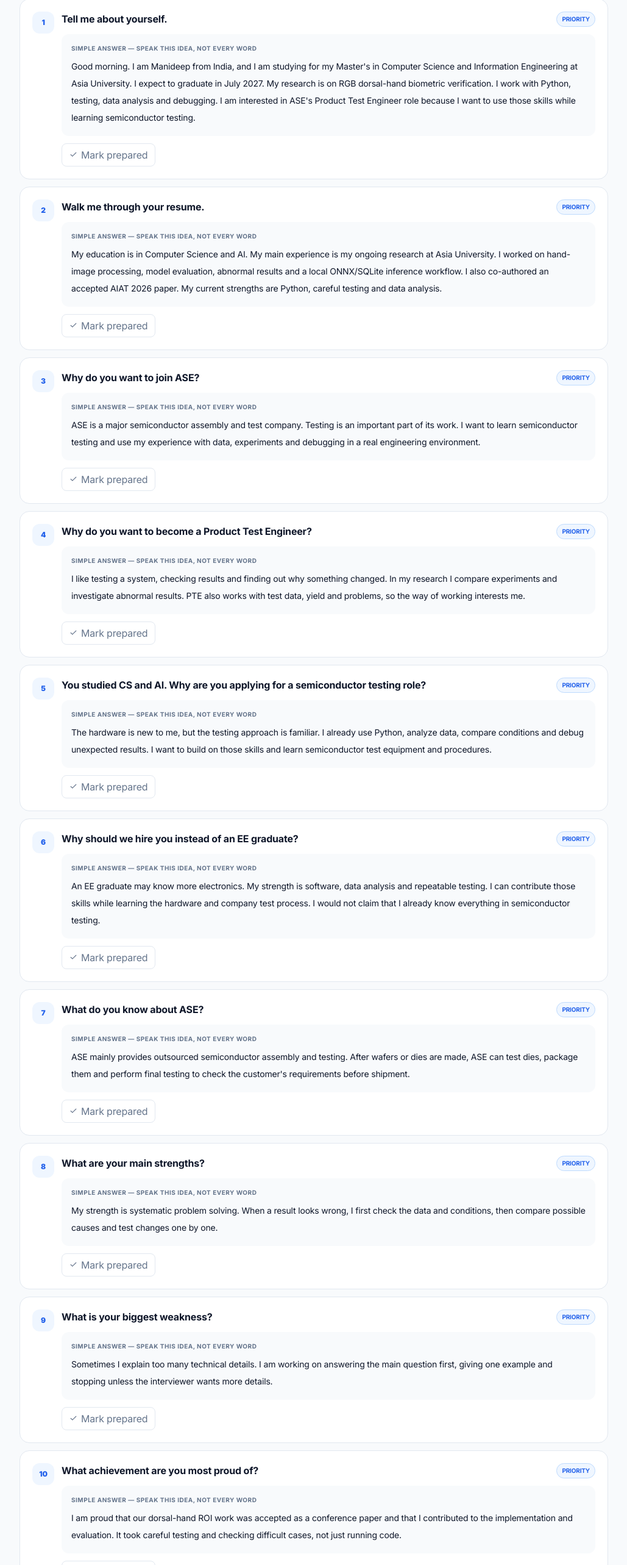
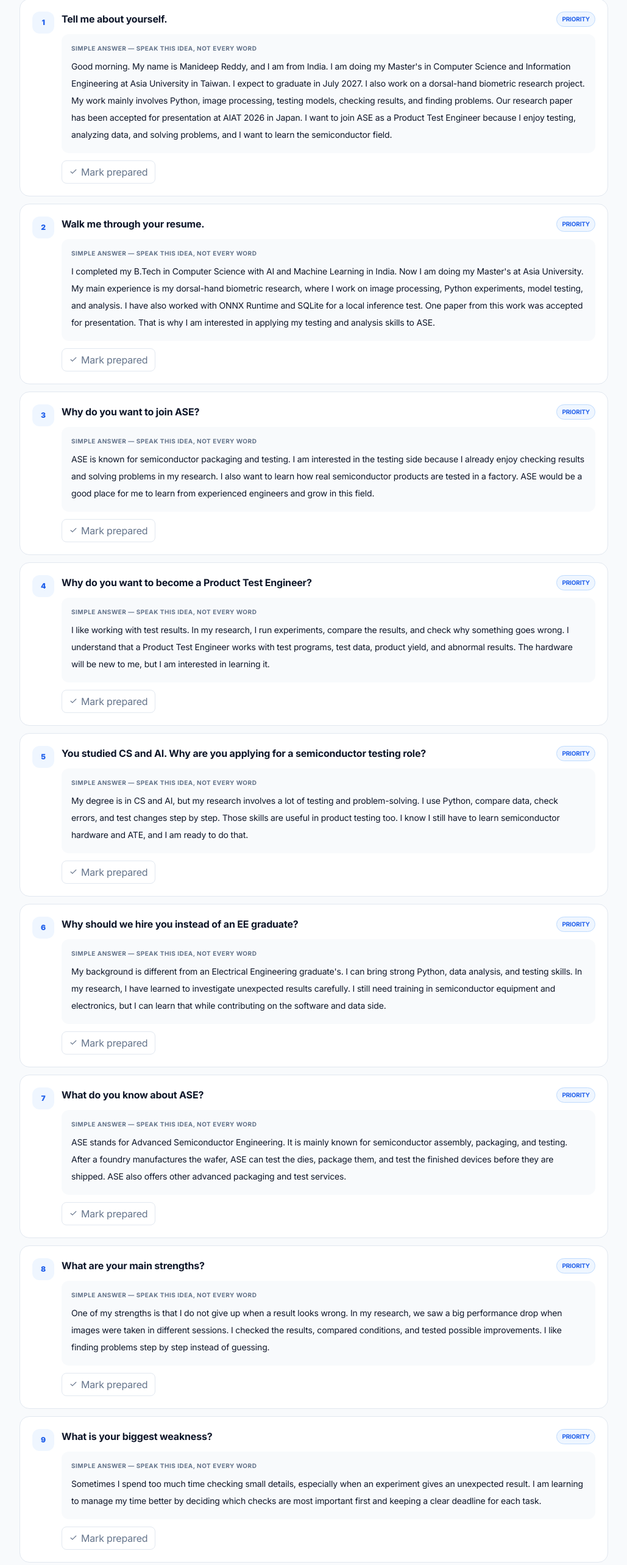
Before and after one commit to manideepreddyyanala4-svg/MANU-LEARNING_OS, a Next.js app: page /ase-final-day in a window 1280 px wide. Shown: the part 1004-3570 px from the top of the page at 61% size, without its empty margins (250-1279 px from the left). Built offline with nearby package versions, Linux system fonts and the light colour scheme.

Commit message:
Audit and rewrite ASE final-day Q1-25 in simple natural interview English

```diff
--- a/components/ase-final-day/questions.ts
+++ b/components/ase-final-day/questions.ts
@@ -11,63 +11,63 @@ const raw = [
     "rows": [
       [
         "Tell me about yourself.",
-        "Good morning. I am Manideep from India, and I am studying for my Master's in Computer Science and Information Engineering at Asia University. I expect to graduate in July 2027. My research is on RGB dorsal-hand biometric verification. I work with Python, testing, data analysis and debugging. I am interested in ASE's Product Test Engineer role because I want to use those skills while learning semiconductor testing."
+        "Good morning. My name is Manideep Reddy, and I am from India. I am doing my Master's in Computer Science and Information Engineering at Asia University in Taiwan. I expect to graduate in July 2027. I also work on a dorsal-hand biometric research project. My work mainly involves Python, image processing, testing models, checking results, and finding problems. Our research paper has been accepted for presentation at AIAT 2026 in Japan. I want to join ASE as a Product Test Engineer because I enjoy testing, analyzing data, and solving problems, and I want to learn the semiconductor field."
       ],
       [
         "Walk me through your resume.",
-        "My education is in Computer Science and AI. My main experience is my ongoing research at Asia University. I worked on hand-image processing, model evaluation, abnormal results and a local ONNX/SQLite inference workflow. I also co-authored an accepted AIAT 2026 paper. My current strengths are Python, careful testing and data analysis."
+        "I completed my B.Tech in Computer Science with AI and Machine Learning in India. Now I am doing my Master's at Asia University. My main experience is my dorsal-hand biometric research, where I work on image processing, Python experiments, model testing, and analysis. I have also worked with ONNX Runtime and SQLite for a local inference test. One paper from this work was accepted for presentation. That is why I am interested in applying my testing and analysis skills to ASE."
       ],
       [
         "Why do you want to join ASE?",
-        "ASE is a major semiconductor assembly and test company. Testing is an important part of its work. I want to learn semiconductor testing and use my experience with data, experiments and debugging in a real engineering environment."
+        "ASE is known for semiconductor packaging and testing. I am interested in the testing side because I already enjoy checking results and solving problems in my research. I also want to learn how real semiconductor products are tested in a factory. ASE would be a good place for me to learn from experienced engineers and grow in this field."
       ],
       [
         "Why do you want to become a Product Test Engineer?",
-        "I like testing a system, checking results and finding out why something changed. In my research I compare experiments and investigate abnormal results. PTE also works with test data, yield and problems, so the way of working interests me."
+        "I like working with test results. In my research, I run experiments, compare the results, and check why something goes wrong. I understand that a Product Test Engineer works with test programs, test data, product yield, and abnormal results. The hardware will be new to me, but I am interested in learning it."
       ],
       [
         "You studied CS and AI. Why are you applying for a semiconductor testing role?",
-        "The hardware is new to me, but the testing approach is familiar. I already use Python, analyze data, compare conditions and debug unexpected results. I want to build on those skills and learn semiconductor test equipment and procedures."
+        "My degree is in CS and AI, but my research involves a lot of testing and problem-solving. I use Python, compare data, check errors, and test changes step by step. Those skills are useful in product testing too. I know I still have to learn semiconductor hardware and ATE, and I am ready to do that."
       ],
       [
         "Why should we hire you instead of an EE graduate?",
-        "An EE graduate may know more electronics. My strength is software, data analysis and repeatable testing. I can contribute those skills while learning the hardware and company test process. I would not claim that I already know everything in semiconductor testing."
+        "My background is different from an Electrical Engineering graduate's. I can bring strong Python, data analysis, and testing skills. In my research, I have learned to investigate unexpected results carefully. I still need training in semiconductor equipment and electronics, but I can learn that while contributing on the software and data side."
       ],
       [
         "What do you know about ASE?",
-        "ASE mainly provides outsourced semiconductor assembly and testing. After wafers or dies are made, ASE can test dies, package them and perform final testing to check the customer's requirements before shipment."
+        "ASE stands for Advanced Semiconductor Engineering. It is mainly known for semiconductor assembly, packaging, and testing. After a foundry manufactures the wafer, ASE can test the dies, package them, and test the finished devices before they are shipped. ASE also offers other advanced packaging and test services."
       ],
       [
         "What are your main strengths?",
-        "My strength is systematic problem solving. When a result looks wrong, I first check the data and conditions, then compare possible causes and test changes one by one."
+        "One of my strengths is that I do not give up when a result looks wrong. In my research, we saw a big performance drop when images were taken in different sessions. I checked the results, compared conditions, and tested possible improvements. I like finding problems step by step instead of guessing."
       ],
       [
         "What is your biggest weakness?",
-        "Sometimes I explain too many technical details. I am working on answering the main question first, giving one example and stopping unless the interviewer wants more details."
+        "Sometimes I spend too much time checking small details, especially when an experiment gives an unexpected result. I am learning to manage my time better by deciding which checks are most important first and keeping a clear deadline for each task."
       ],
       [
         "What achievement are you most proud of?",
-        "I am proud that our dorsal-hand ROI work was accepted as a conference paper and that I contributed to the implementation and evaluation. It took careful testing and checking difficult cases, not just running code."
+        "I am proud of contributing to our dorsal-hand ROI research paper, which has been accepted for presentation at AIAT 2026. I worked on the image-processing and evaluation side. Seeing our work reach a conference was a big achievement for me because it came from many rounds of testing and improvement."
       ],
       [
         "Tell me about a difficult problem you faced and how you handled it.",
-        "In our research, verification results became much worse when capture conditions changed. I compared same-session and cross-session results, checked scores and possible preprocessing or alignment issues, and tested changes under controlled conditions. The final robustness problem is still being studied."
+        "In my research, a model worked better when images came from the same session, but its performance dropped with images from another session. I checked the evaluation results, compared the conditions, and tested different preprocessing and model changes. The problem is not fully solved yet, but it taught me how to investigate a difficult result carefully."
       ],
       [
         "What do you do when you do not know how to solve a problem?",
-        "I first make sure I understand the problem. Then I check the data, read documentation, try a small test and ask my professor or teammates when I need guidance. I record what I tried."
+        "First, I try to understand what the problem really is. Then I check the data or error message, read the documentation, and try a small test. If I am still stuck, I ask my professor or teammates and explain what I already tried. That helps me learn and avoid repeating the same mistakes."
       ],
       [
         "When will you graduate, and when can you start working?",
-        "I expect to graduate in July 2027. I would mainly be available for full-time work after graduation. Before then, I am open to discussing a suitable student or internship arrangement if it follows the university and work rules."
+        "I expect to finish my Master's in July 2027. For a full-time job, I would normally be available after graduation. If ASE has a suitable internship or student opportunity before that, I would be happy to discuss it."
       ],
       [
         "Are you willing to relocate to Kaohsiung?",
-        "Yes. I am open to relocating to Kaohsiung for the right Product Test Engineer opportunity."
+        "Yes, I am willing to relocate to Kaohsiung if I get a suitable opportunity at ASE."
       ],
       [
         "Are you willing to work overtime or rotating shifts?",
-        "I understand semiconductor operations may need overtime or shift support. I am open to discussing the team's actual schedule and requirements, and I would like to understand how frequently shifts or overtime are needed."
+        "I understand that semiconductor testing may sometimes need shifts or overtime. I am open to the job requirements. I would also like to understand the actual working schedule so I can prepare properly."
       ]
     ]
   },
@@ -79,43 +79,43 @@ const raw = [
     "rows": [
       [
         "Explain your research project in simple English.",
-        "Our research uses normal RGB images of the back of the hand to check whether two samples belong to the same identity. We locate and align the hand area, extract features using a lightweight model and compare their similarity. A main challenge is that results become worse when pictures are taken in different conditions."
+        "Our research is about recognizing people using pictures of the back of their hands. We use normal RGB cameras, like phone cameras, instead of special sensors. First, we find and align the hand area. Then a model extracts features, and we compare those features to check whether two samples match. The biggest challenge is getting reliable results when lighting or capture conditions change."
       ],
       [
         "Why did your professor start this research? What problem are you trying to solve?",
-        "Many biometric approaches need special cameras. Our project studies whether ordinary RGB cameras can support contactless dorsal-hand biometrics with a lightweight system that could be used on resource-limited devices in the future."
+        "The main goal is to see whether we can use a normal RGB camera for contactless hand biometrics. Many vein-recognition systems use special infrared cameras. We want to study a more accessible method and eventually make it lightweight enough for a phone or similar device. I cannot say the final mobile system is finished yet."
       ],
       [
         "What is the difference between biometric verification and identification?",
-        "Verification checks whether a sample matches a claimed identity, usually one-to-one. Identification asks whose sample it is, usually searching among many enrolled identities. My current baseline experiments focus on verification."
+        "Verification means checking a claimed identity: 'Is this the same person?' Identification means searching for the identity: 'Who is this?' Verification usually compares one person with a reference, while identification searches across many enrolled identities. Our current experiments mainly evaluate verification."
       ],
       [
         "Why use normal RGB smartphone images instead of special infrared cameras?",
-        "Ordinary phone cameras are easier to access and do not need a separate infrared sensor. But RGB images are more affected by lighting, pose and capture changes, so recognition is challenging."
+        "The main advantage is that normal RGB cameras are already available on phones, so we do not need a separate infrared camera. The challenge is that normal pictures change a lot with lighting, background, and hand position, so we need good preprocessing and careful testing."
       ],
       [
         "What exactly did YOU do in this research?",
-        "I worked on Python code for the ROI pipeline, preprocessing, model and verification experiments, evaluation and debugging. Data collection was done by the team. My professor guided the research direction and reviewed the work."
+        "My main work is on the software and experiments. I worked on extracting and aligning the hand region, running models, checking their results, and comparing performance under different capture conditions. I also tested a local inference workflow using ONNX Runtime and SQLite. The data collection was team work, not something I did alone."
       ],
       [
         "How did you collect the images? Did you collect all the data yourself?",
-        "We collected dorsal-hand pictures in indoor and outdoor conditions as a team. The broader project used a smartphone capture application. I did not collect every image alone."
+        "We collected pictures of the back of both hands using smartphones, with indoor and outdoor capture sessions. The team worked together on data collection, and the images were stored for research. I worked on my assigned processing and evaluation tasks too. I did not collect every image myself."
       ],
       [
         "What do 3,134 usable images and 314 identities mean?",
-        "These are the broader research data: 3,140 raw RGB images, of which 3,134 were usable, across 314 hand identities. The two hands are treated as separate biometric identities. This is not the same as the paper-specific dataset."
+        "In the broader research dataset, we had 3,140 raw images and 3,134 usable images. There were 157 volunteers, and we treated each left hand and right hand as a separate identity. That gives 314 hand identities. So 314 does not mean 314 different people."
       ],
       [
         "Why does your accepted paper use 1,600 images from 80 volunteers instead?",
-        "That paper used a specific annotated dataset for evaluating the ROI extraction method. The broader research dataset has 3,134 usable images and 314 hand identities. They are different evaluation scopes, so I keep the numbers separate."
+        "The 1,600 images from 80 volunteers belong to the ROI extraction paper's own evaluation dataset. The 3,134 usable images and 314 hand identities belong to our broader recognition research. We used different data scopes for different experiments, so I keep these numbers separate."
       ],
       [
         "What is ROI, and why do you need ROI extraction?",
-        "ROI means Region of Interest. For us it is the useful area on the back of the hand. Extracting and aligning it helps the model compare the same hand region instead of background or inconsistent image positions."
+        "ROI means Region of Interest. In our project, it is the useful area on the back of the hand. We cut out that area and align it so the model sees a more similar region across images. Otherwise, different hand positions and backgrounds can make comparisons difficult."
       ],
       [
         "How does your ROI extraction work using MediaPipe and OpenCV?",
-        "MediaPipe finds hand landmarks. We use the landmark positions to estimate the dorsal-hand region and its orientation. OpenCV helps with geometric alignment and perspective transformation so we get more consistent ROI images."
+        "First, MediaPipe detects landmarks on the hand. We use selected landmarks to locate the area on the back of the hand and estimate its direction. Then OpenCV helps rotate or transform that region into a standard crop. This gives the model a more consistent input."
       ],
       [
         "What is IoU, and what does 0.857 mean?",
```
